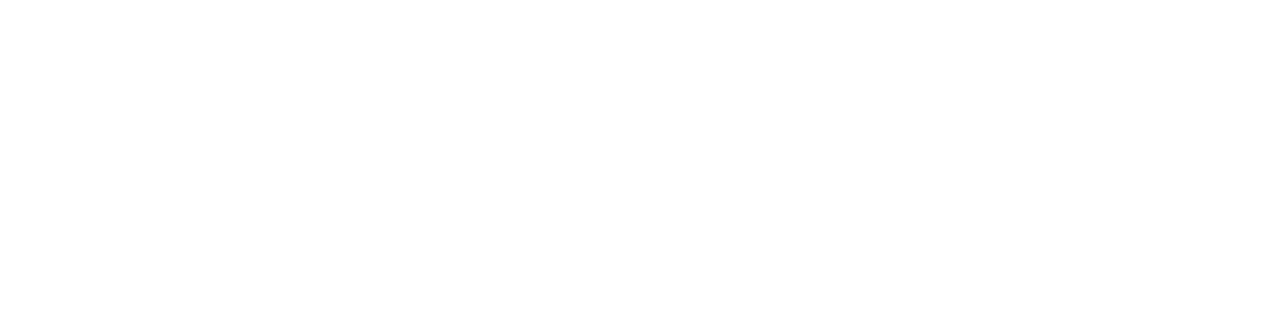
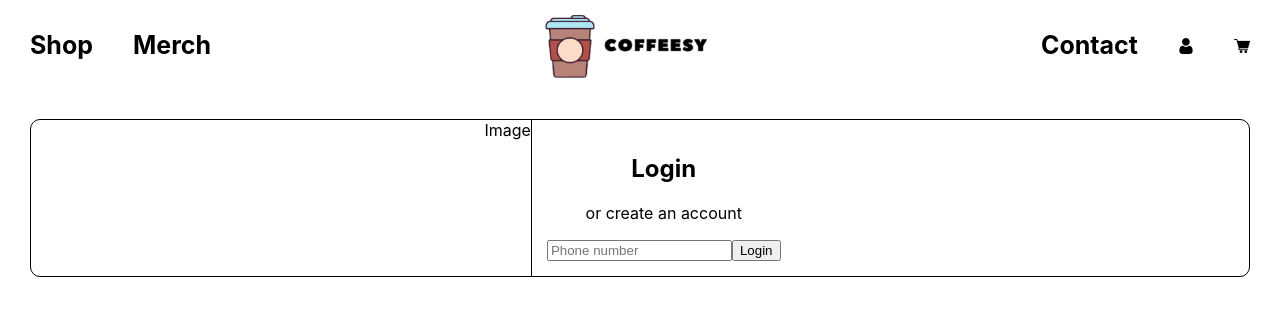
Before and after one commit to radhika757/coffeesy, a React (Create React App) app in the folder client/: page /account in a window 1280 px wide. Before the commit this address had no page. Shown: the top 316 px of the page. Built offline with nearby package versions, Linux system fonts and the light colour scheme.

Commit message:
Profile component created

```diff
--- /dev/null
+++ b/client/src/Account/Account.jsx
@@ -0,0 +1,28 @@
+import styles from "./Account.module.css";
+
+const Account = () => {
+  return (
+    <>
+      <div className={styles.board}>
+        <div className={styles.image}>Image</div>
+        <div className={styles.formBox}>
+          <h2>Login</h2>
+          <p>or create an account</p>
+          <div className={styles.form}>
+            <form>
+              <input
+                type="tel"
+                placeholder="Phone number"
+                max={10}
+                name="number"
+              />
+              <button>Login</button>
+            </form>
+          </div>
+        </div>
+      </div>
+    </>
+  );
+};
+
+export default Account;
--- /dev/null
+++ b/client/src/Account/Account.module.css
@@ -0,0 +1,15 @@
+.board {
+  display: flex;
+  justify-content: center;
+  border: 1px solid;
+  border-radius: 10px;
+  margin: 20px 30px;
+}
+
+.image {
+  border-right: 1px solid;
+}
+
+.formBox {
+  padding: 15px 15px;
+}
--- a/client/src/App.js
+++ b/client/src/App.js
@@ -6,7 +6,7 @@ import Merch from "./Shop/Merch";
 import Cans from "./Shop/Cans";
 import Cart from "./state/Cart";
 import CheckoutNavbar from "./CheckoutNavbar";
-
+import Account from "./Account/Account";
 
 function App() {
   return (
@@ -49,6 +49,16 @@ function App() {
               </>
             }
           />
+
+          <Route
+          path="/account"
+          element={
+            <>
+            <Navbar/>
+            <Account/>
+            </>
+          }
+          />
         </Routes>
       </Router>
     </div>
--- a/client/src/Navbar.jsx
+++ b/client/src/Navbar.jsx
@@ -26,7 +26,7 @@ const Navbar = () => {
             <Link to="/">Contact</Link>
           </li>
           <li>
-            <Link to="/"> <img src={user} alt="user"/>  </Link>
+            <Link to="/account"> <img src={user} alt="user"/>  </Link>
           </li>
           <li>
             <Link to="/cart"><img src={cart} alt="cart" /></Link>
--- a/client/src/state/Cart.js
+++ b/client/src/state/Cart.js
@@ -2,11 +2,12 @@
 import { useSelector } from "react-redux";
 import styles from "./Cart.module.css";
 import { useState, useEffect } from "react";
+// import img from '../assets/cans/'
 
 const Cart = () => {
   const items = useSelector((state) => state.cart.value);
-  // console.log(items);
-
+  console.log(items);
+  //console.log(items[0]);
   const [setLogin, getSetLogin] = useState();
   const [SignUp, setSignUp] = useState(false);
 
@@ -24,9 +25,8 @@ const Cart = () => {
     document.getElementById("signin").style.display = "block";
   }
 
-
   useEffect(() => {
-    console.log(SignUp);
+    // console.log(SignUp);
   }, [SignUp]);
   return (
     <>
@@ -106,13 +106,24 @@ const Cart = () => {
                   autoComplete="off"
                 />
                 <button>Continue</button>
-                <h6>By clicking on Continue, I accept the Terms & Conditions</h6>
+                <h6>
+                  By clicking on Continue, I accept the Terms & Conditions
+                </h6>
               </div>
             </form>
           </div>
         </div>
         <div className={styles["order-details"]}>
-          <h3>Hello</h3>
+          <div className={styles["cart"]}>
+            <h2>Your Cart</h2>
+          </div>
+          <div className={styles["cart-components"]}>
+            <div className={styles["cart-img"]}>
+              <img  src={require(`../assets/cans/${items[0]['img']}`)}
+              alt={items[0]['name']}/>
+            </div>
+            <div className={styles["cart-details"]}></div>
+          </div>
         </div>
       </div>
     </>
--- a/client/src/state/Cart.module.css
+++ b/client/src/state/Cart.module.css
@@ -132,3 +132,19 @@ font-weight: 500;
   color: #7e808c;
   margin: 10px 0px;
 }
+
+.cart{
+  margin: 40px 15px;
+}
+
+/* .cart-components{
+
+} */
+
+.cart-img{
+  width: 8em;
+  margin-left: 20px;
+}
+.cart-img img{
+  width: 100%;
+}
```
